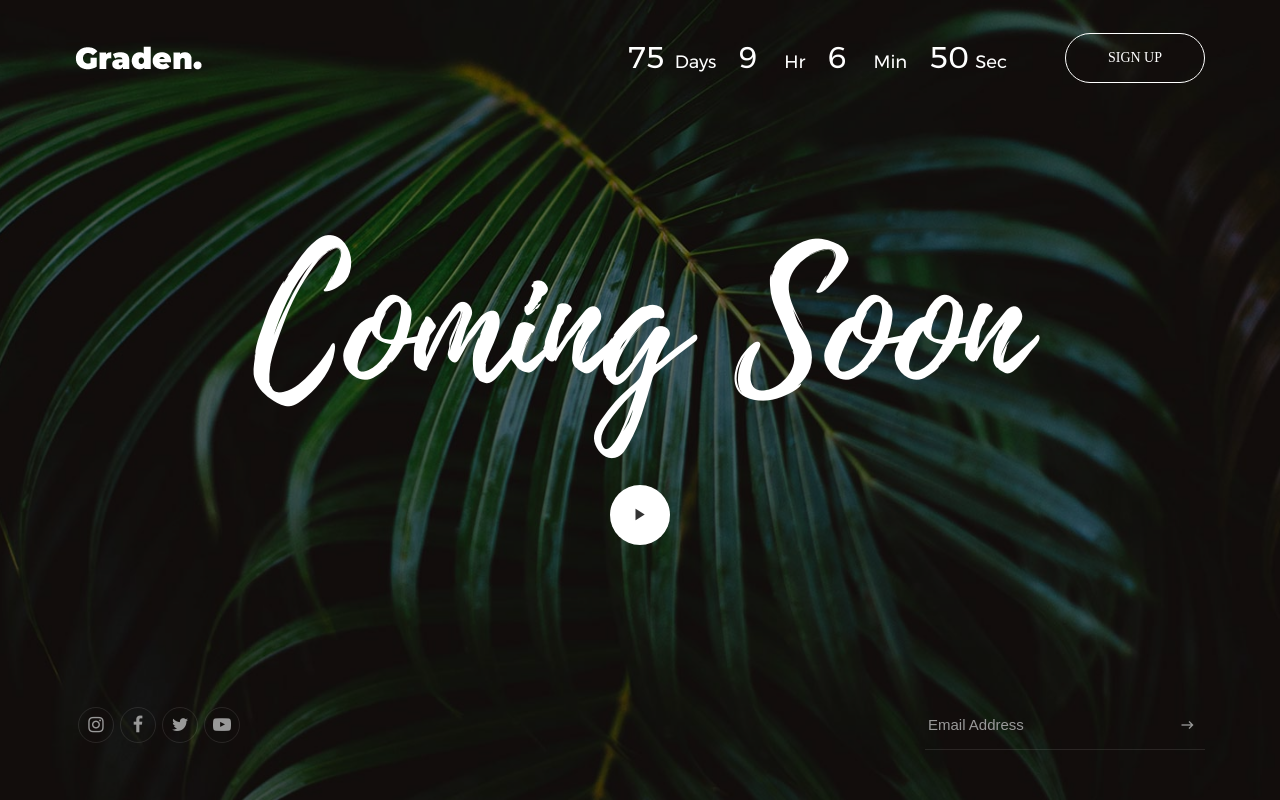
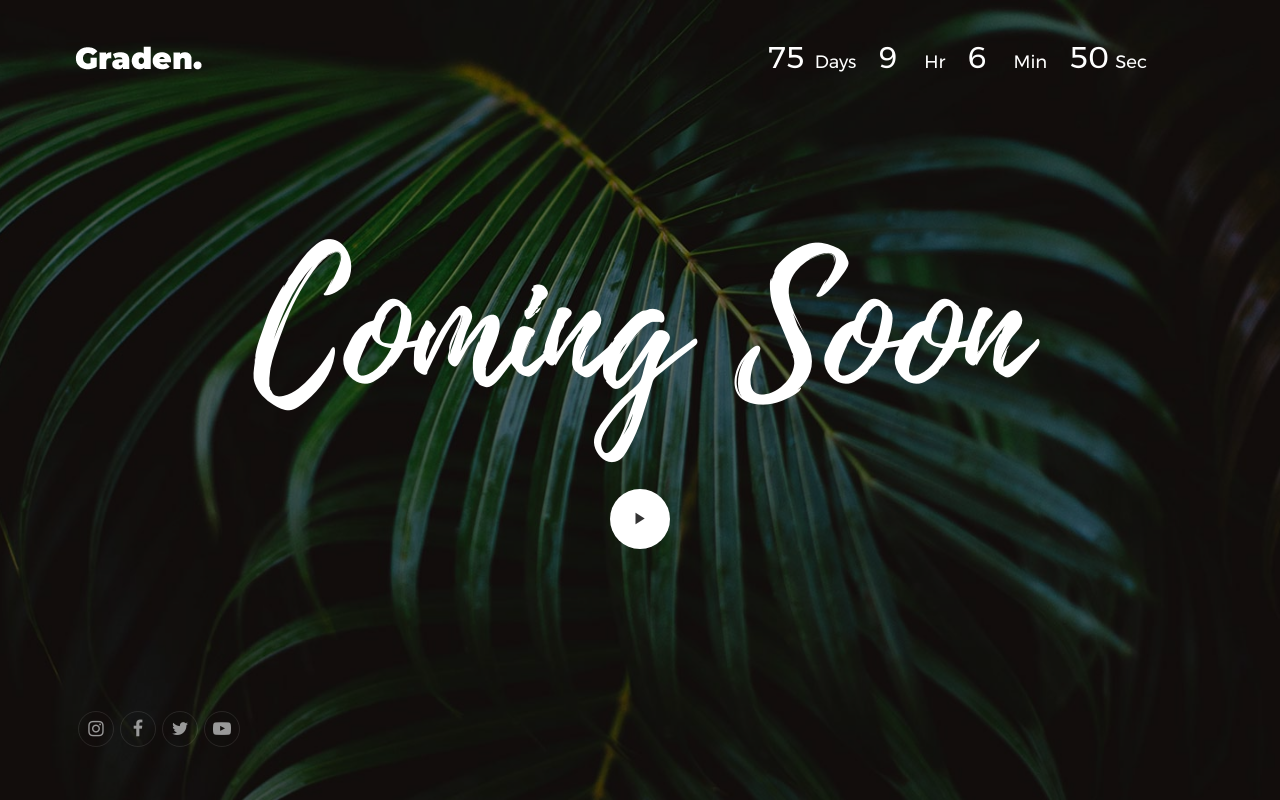
Before and after one commit to PHPxCODER/Coming-Soon, a website: page index.html in a window 1280 px wide. Drawn offline with Linux system fonts and the light colour scheme; a web font is replaced by a local one.

Commit message:
Removed the signup and email tag

```diff
--- a/index.html
+++ b/index.html
@@ -59,12 +59,6 @@
 					<span class="m1-txt1 p-b-2">Sec</span>
 				</div>
 			</div></div>
-
-			<div class="m-t-10 m-b-10">
-				<a href="#" class="size2 s1-txt1 flex-c-m how-btn1 trans-04">
-					Sign Up
-				</a>
-			</div>
 		</div>
 
 		<!--  -->
@@ -99,16 +93,6 @@
 					<i class="fa fa-youtube-play"></i>
 				</a>
 			</div>
-
-			<form class="contact100-form validate-form m-t-10 m-b-10">
-				<div class="wrap-input100 validate-input m-lr-auto-lg" data-validate = "Email is required: ex@abc.xyz">
-					<input class="s2-txt1 placeholder0 input100 trans-04" type="text" name="email" placeholder="Email Address">
-
-					<button class="flex-c-m ab-t-r size4 s1-txt1 hov1">
-						<i class="zmdi zmdi-long-arrow-right fs-16 cl1 trans-04"></i>
-					</button>
-				</div>
-			</form>
 		</div>
 	</div>
 
```
